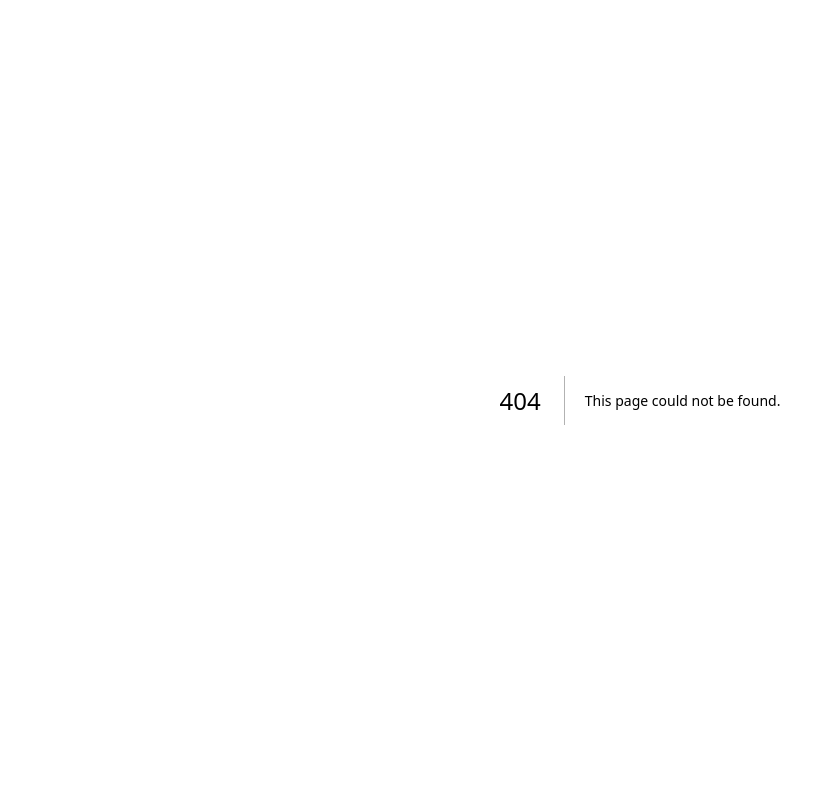
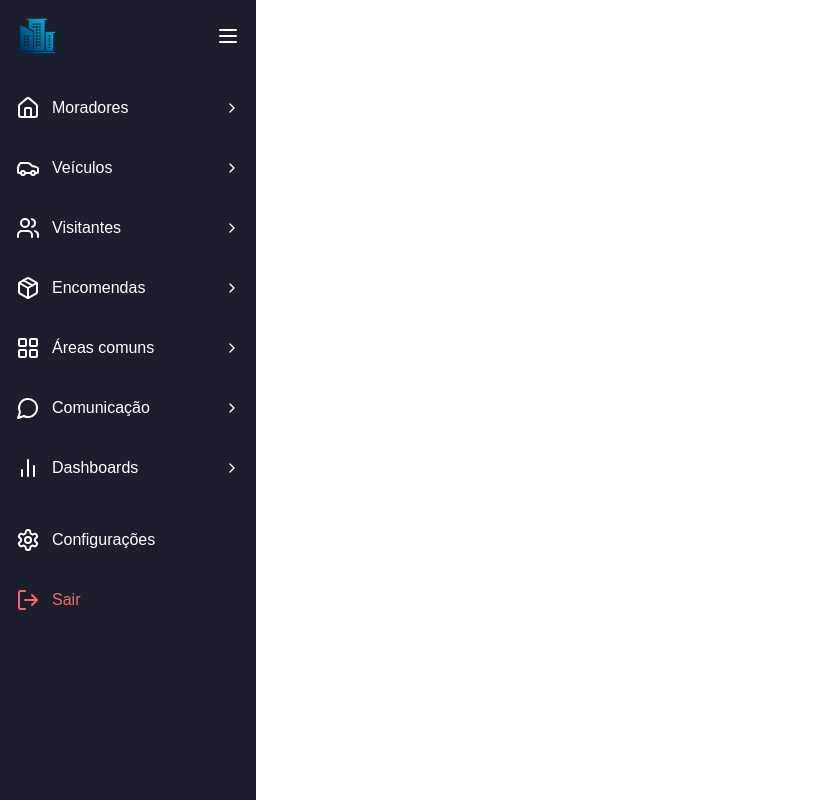
Before and after one commit to AndrezaCarrilho/admin-condominio, a Next.js app in the folder condominio/: page /Adicionar in a window 1280 px wide. Before the commit this address had no page. Shown: the whole page, without its empty margins (0-826 px from the left). Built offline with nearby package versions, Linux system fonts and the light colour scheme.

Commit message:
criação cadastrar e confirmar

```diff
--- /dev/null
+++ b/condominio/src/app/Adicionar/page.tsx
@@ -0,0 +1,10 @@
+import SideNav from '../Components/sidenav';
+
+export default function Adicionar() {
+  return (
+    <div>
+      <SideNav />
+
+    </div>
+  );
+}
--- /dev/null
+++ b/condominio/src/app/Cadastrar/page.tsx
@@ -0,0 +1,10 @@
+import SideNav from '../Components/sidenav';
+
+export default function Cadastrar() {
+  return (
+    <div>
+      <SideNav />
+
+    </div>
+  );
+}
```
Also changed, not shown: condominio/public/perfilmoradores.png (added), 1 other file (tests, documents, lock files or other folders).
